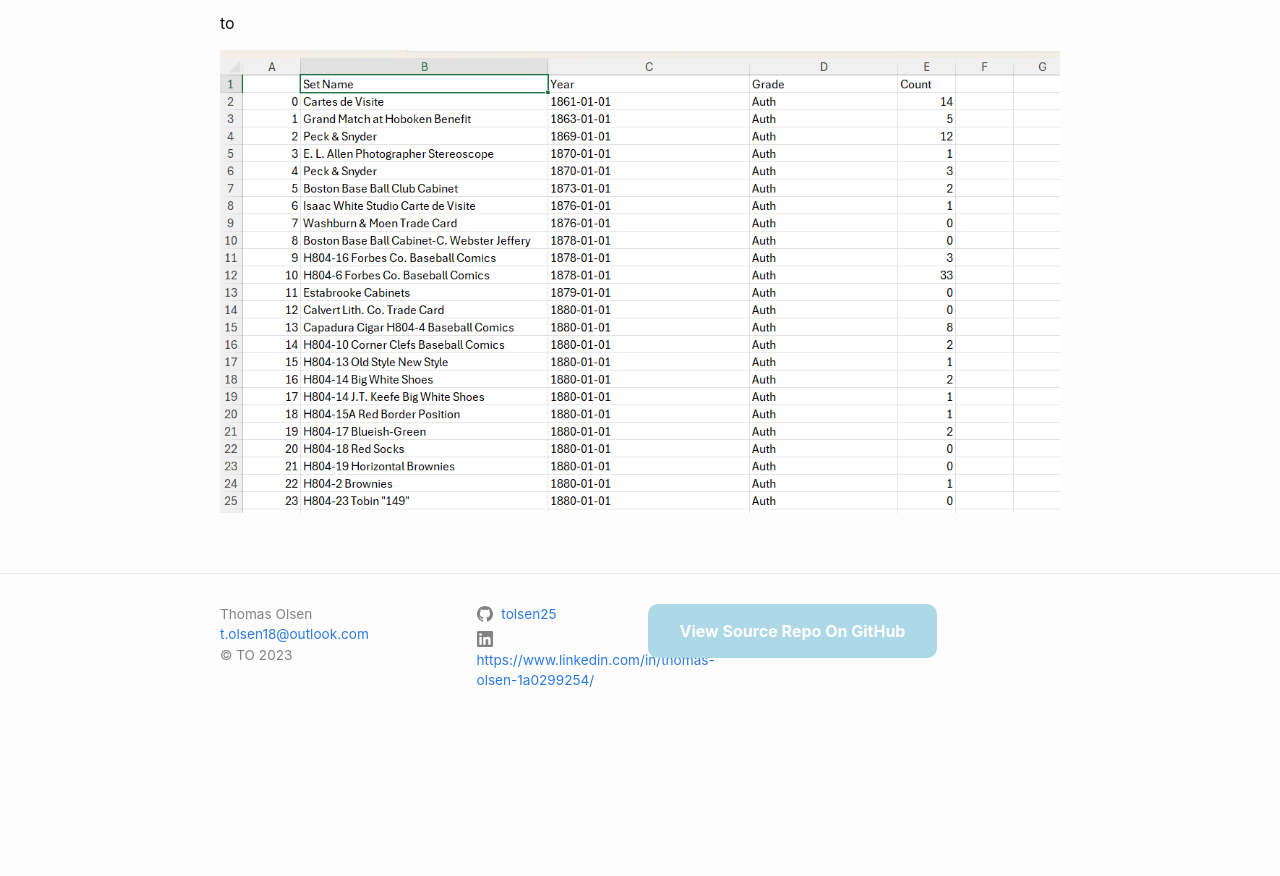
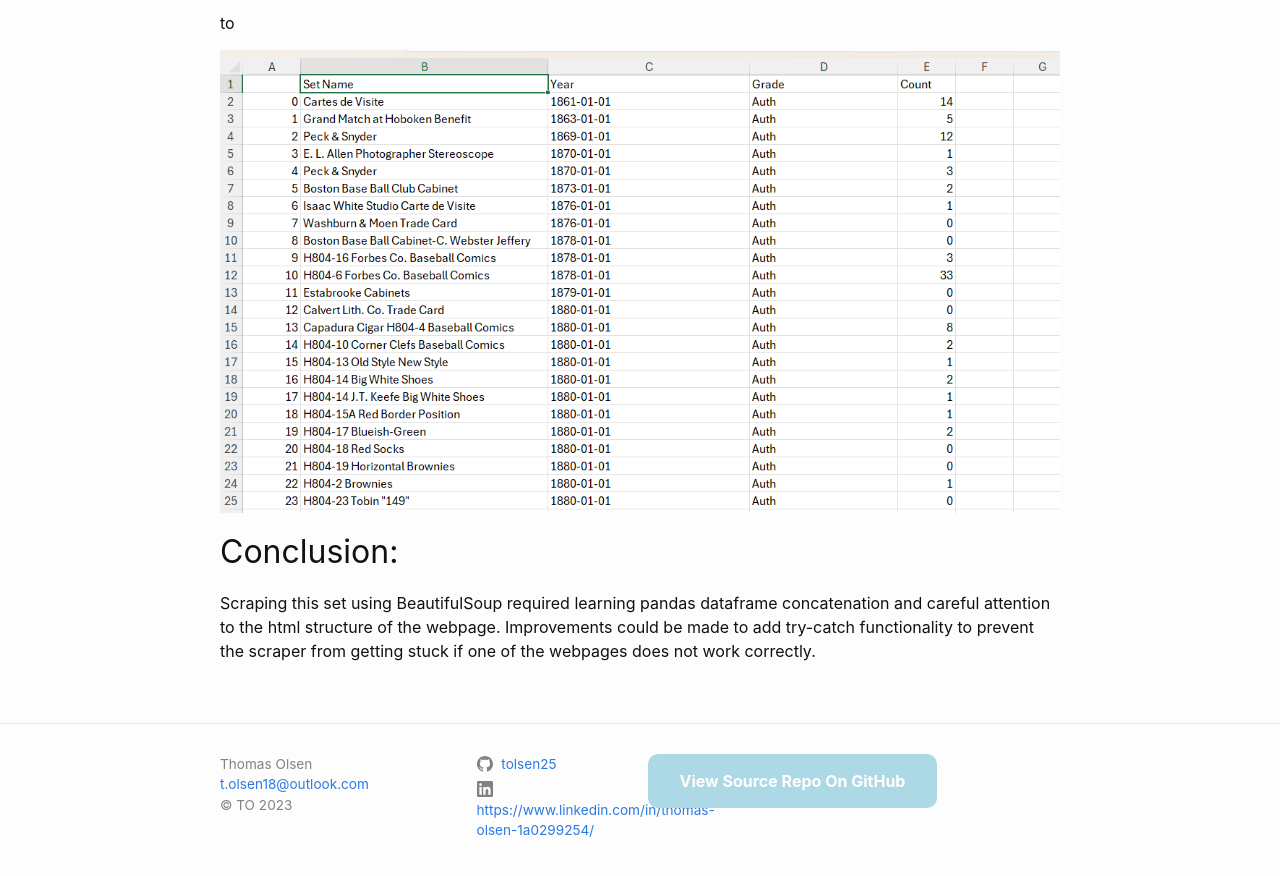
Before and after one commit to tolsen25/tolsen25.github.io, a Jekyll site: the page built from _posts/2023-12-13-final.md, in a window 1280 px wide and 900 px high, scrolled down 5206 px. Shown: the top 876 px of the window. Built offline with Jekyll 4.4.1, drawn with Linux system fonts in a browser that asks for light colours; comment, search, counter and statistics services are not loaded; before the commit the page ends 5956 px from its top, so only the background shows below that.

Commit message:
Update 2023-12-13-final.md

```diff
--- a/_posts/2023-12-13-final.md
+++ b/_posts/2023-12-13-final.md
@@ -10,7 +10,7 @@ image: /assets/images/baseballCards.jpg
 Sports card collecting is a hobby enjoyed by many around the world. People like to collect cards from their favorite players and team.  There is also a lively market for buying and selling sports cards.  One of the factors that determines the value of the card is the condition that it is in. Companies like the Professional Sports Authenticator (PSA) give the cards a grade on a scale from Authentic (i.e. 0 but real) to 10 (Gem Mint).  PSA keeps track of the cards that they have graded in a table on their website in a section called the pop report.
 
 ## Introduction: Motivation and Considerations
-The goal in scraping the PSA [website](https://www.psacard.com/) pop report is to explore the overall trends in baseball card history.  I am an avid baseball fan as well as a sports card collector.  However the world of sports cards is very large and complicated, so this project's goal is to try to understand the trends of the hobby.
+The goal in scraping the PSA [website](https://www.psacard.com/pop/baseball-cards/20003) pop report is to explore the overall trends in baseball card history.  I am an avid baseball fan as well as a sports card collector.  However the world of sports cards is very large and complicated, so this project's goal is to try to understand the trends of the hobby.
 
 Before I started this project I consulted the [www.psacard.com/robots.txt](https://www.psacard.com/robots.txt).  The only request that it made was to add a crawl-delay of 1, but we are free to scrape the pop report.
 
@@ -154,3 +154,6 @@ Some obvious issues with the data were that some sets were across multiple years
 to
 
 ![img5](/assets/images/tidy.png "links")
+
+## Conclusion:
+Scraping this set using BeautifulSoup required learning pandas dataframe concatenation and careful attention to the html structure of the webpage.  Improvements could be made to add try-catch functionality to prevent the scraper from getting stuck if one of the webpages does not work correctly.
```
